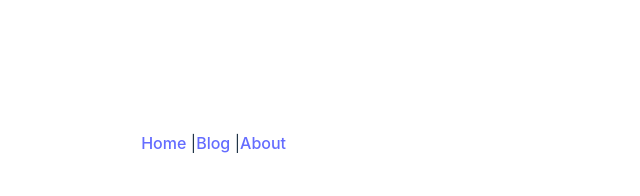
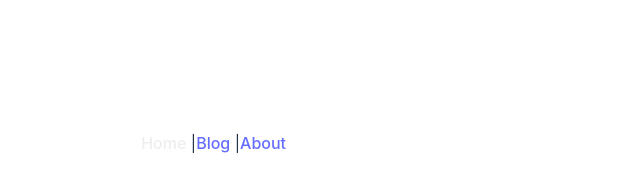
Before and after one commit to alviansyahrazak/react-fundamentals, a React (Vite) app: page / in a window 1280 px wide. Shown: the top 196 px of the page, without its empty margins (319-959 px from the left). Built offline with nearby package versions, Linux system fonts and the light colour scheme.

Commit message:
feat: change Link to NavLink and add style NavLink

```diff
--- a/src/index.css
+++ b/src/index.css
@@ -54,6 +54,14 @@ button:focus-visible {
   outline: 4px auto -webkit-focus-ring-color;
 }
 
+.active {
+  color: #eeeeee;
+}
+
+.pending {
+  color: #d21b1b;
+}
+
 @media (prefers-color-scheme: light) {
   :root {
     color: #213547;
--- a/src/layouts/index.jsx
+++ b/src/layouts/index.jsx
@@ -1,10 +1,35 @@
-import { Link, Outlet } from 'react-router-dom';
+import '../index.css';
+import { NavLink, Outlet } from 'react-router-dom';
 
 export const RootLayout = () => {
   return (
     <>
-      <Link to={'/'}>Home</Link> |<Link to={'/blog'}>Blog</Link> |
-      <Link to={'/about'}>About</Link>
+      <NavLink
+        to={'/'}
+        className={({ isActive, isPending }) =>
+          isPending ? 'pending' : isActive ? 'active' : ''
+        }
+      >
+        Home
+      </NavLink>{' '}
+      |
+      <NavLink
+        to={'/blog'}
+        className={({ isActive, isPending }) =>
+          isPending ? 'pending' : isActive ? 'active' : ''
+        }
+      >
+        Blog
+      </NavLink>{' '}
+      |
+      <NavLink
+        to={'/about'}
+        className={({ isActive, isPending }) =>
+          isPending ? 'pending' : isActive ? 'active' : ''
+        }
+      >
+        About
+      </NavLink>
       <div />
       <Outlet />
     </>
--- a/src/pages/blogs/index.jsx
+++ b/src/pages/blogs/index.jsx
@@ -1,4 +1,4 @@
-import { useState, useEffect } from 'react';
+import { useState } from 'react';
 import { Link } from 'react-router-dom';
 import { Search } from '../../components/Search';
 import { useLoaderData } from 'react-router-dom';
```
